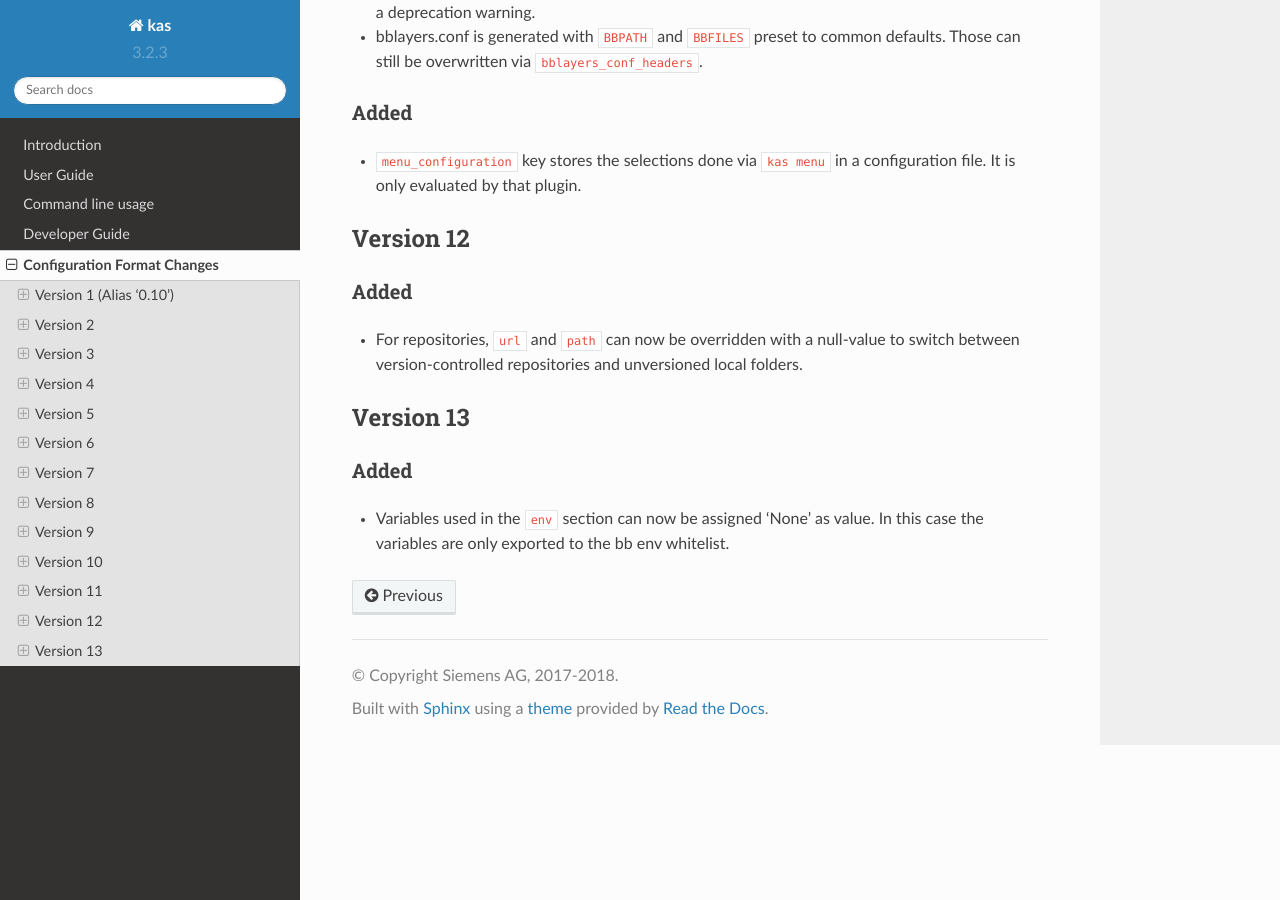
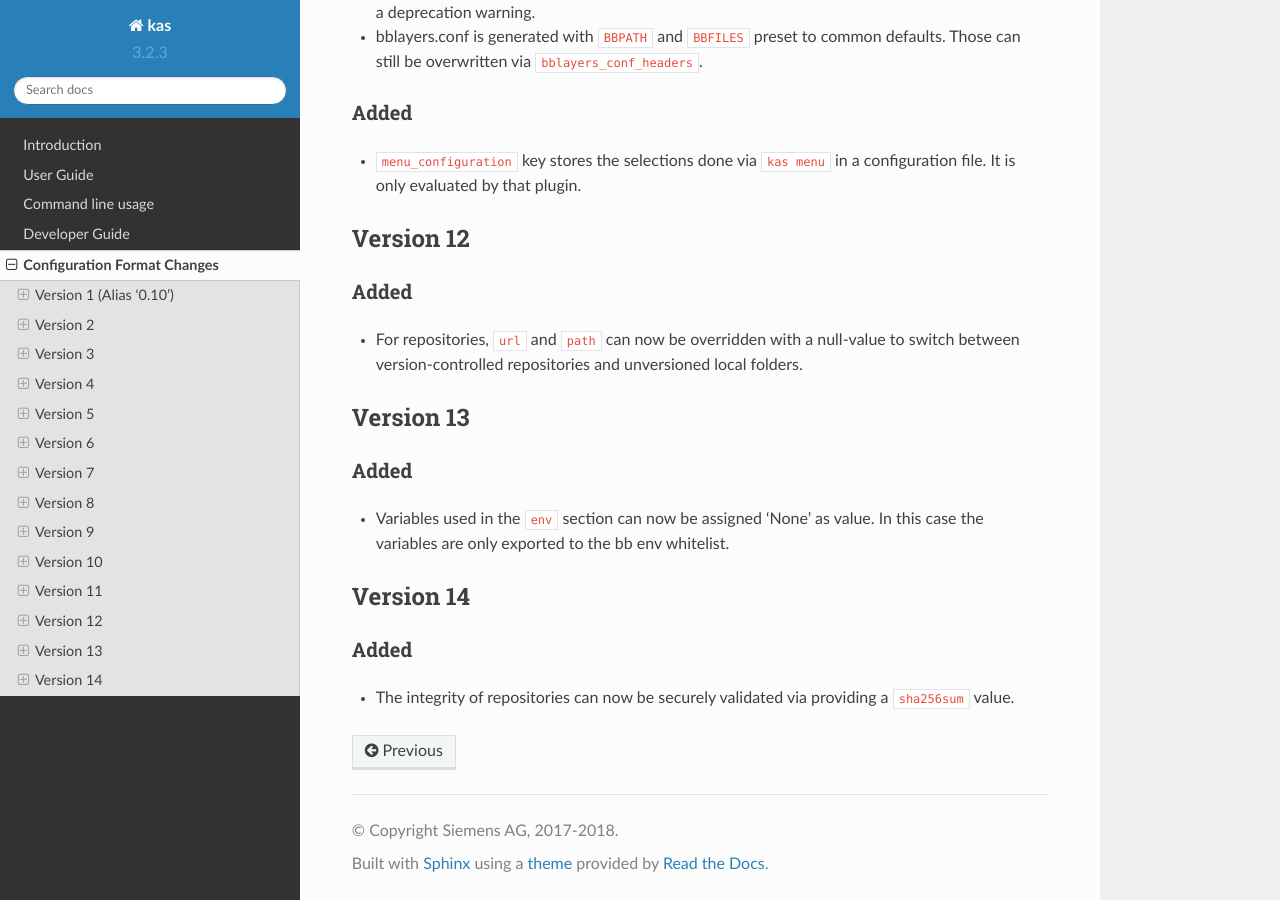
Before and after one commit to siemens/kas, a Sphinx documentation site: the page built from docs/format-changelog.rst, in a window 1280 px wide and 900 px high, scrolled down 2033 px. Built offline with Sphinx 7.4.7 and the Read the Docs theme 2.0.0, drawn with Linux system fonts in a browser that asks for light colours.

Commit message:
Bump and document new format revision
Signed-off-by: Jan Kiszka <jan.kiszka@siemens.com>

```diff
--- a/docs/format-changelog.rst
+++ b/docs/format-changelog.rst
@@ -130,3 +130,12 @@ Added
 
 - Variables used in the ``env`` section can now be assigned 'None' as value. In
   this case the variables are only exported to the bb env whitelist.
+
+Version 14
+----------
+
+Added
+~~~~~
+
+- The integrity of repositories can now be securely validated via providing a
+  ``sha256sum`` value.
--- a/kas/__version__.py
+++ b/kas/__version__.py
@@ -1,6 +1,6 @@
 # kas - setup tool for bitbake based projects
 #
-# Copyright (c) Siemens AG, 2017-2020
+# Copyright (c) Siemens AG, 2017-2023
 #
 # Permission is hereby granted, free of charge, to any person obtaining a copy
 # of this software and associated documentation files (the "Software"), to deal
@@ -23,10 +23,10 @@
     This module contains the version of kas.
 """
 __license__ = 'MIT'
-__copyright__ = 'Copyright (c) Siemens AG, 2017-2020'
+__copyright__ = 'Copyright (c) Siemens AG, 2017-2023'
 
 __version__ = '3.2.3'
 
 # Please update docs/format-changelog.rst when changing the file version.
-__file_version__ = 13
+__file_version__ = 14
 __compatible_file_version__ = 1
```
